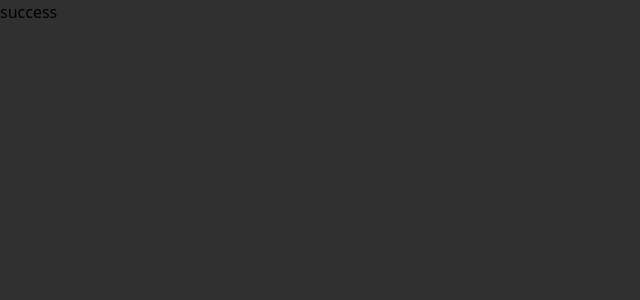
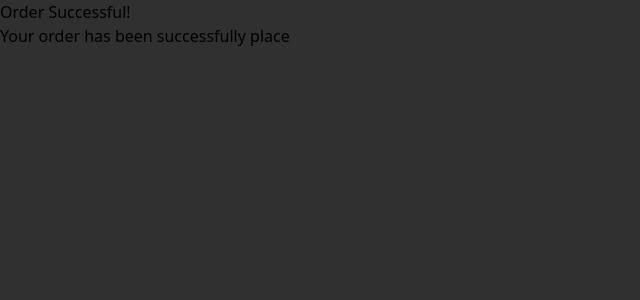
Before and after one commit to Ajay-Bankar/miraStore, a React (Vite) app: page /success in a window 1280 px wide. Shown: the top 300 px of the page, without its empty margins (0-640 px from the left). Built offline with nearby package versions, Linux system fonts and the light colour scheme.

Commit message:
checkout

```diff
--- a/src/Pages/Success.jsx
+++ b/src/Pages/Success.jsx
@@ -2,8 +2,9 @@ import React from 'react'
 
 const Success = () => {
   return (
-    <div>
-      <h1>success</h1>
+    <div className=' flex flex-col items-center justify-center h-screen text-white'>
+      <h1 className=' sm:text-3xl text-xl  font-bold'>Order Successful!</h1>
+      <p>Your order has been successfully place</p>
     </div>
   )
 }
--- a/src/components/Cart.jsx
+++ b/src/components/Cart.jsx
@@ -1,32 +1,25 @@
-import React, { useState } from 'react'
+import React, { useState } from 'react';
 import { IoMdClose } from "react-icons/io";
 import ItemCart from './ItemCart';
 import { useSelector } from 'react-redux';
 import { FaShoppingCart } from "react-icons/fa";
-
-
+import { useNavigate } from 'react-router-dom';
 
 const Cart = () => {
-
-    const [activeCart, setActiveCart] = useState(false)
-
+    const [activeCart, setActiveCart] = useState(false);
     const cartItems = useSelector((state) => state.cart.cart);
-    const totalQty = cartItems.reduce((totalQty, item) => totalQty + item.qty, 0 );
+    const totalQty = cartItems.reduce((totalQty, item) => totalQty + item.qty, 0);
     const totalPrice = cartItems.reduce((total, item) => total + item.qty * item.price, 0);
-
-
-
+    const navigate = useNavigate();
 
     return (
         <div>
-            <div className={` fixed right-0 top-0 w-full  bg-gray-600 h-full p-5 text-white sm:w-[23vw] mb-3 ${activeCart ? "translate-x-0" : "translate-x-full"} transition-all duration-700 z-50 `}>
-               <div className=' overflow-y-scroll scrollbar-hidden   overflow-hidden scroll-smooth sm:h-[450px] h-[350px]'>
-                <div className=' flex justify-between items-center my-3'>
-                   <span className=' text-xl font-bold  '>My Order</span>
-                    <IoMdClose onClick={() => setActiveCart(!activeCart)} className=' border-2 border-gray-400 text-gray-400 font-bold text-xl rounded-md hover:text-red-500 hover:border-red-500 cursor-pointer' />
-
+            <div className={`fixed right-0 top-0 w-full bg-gray-600 h-full p-5 text-white sm:w-[23vw] mb-3 ${activeCart ? "translate-x-0" : "translate-x-full"} transition-all duration-700 z-50`}>
+                <div className='overflow-y-scroll scrollbar-hidden overflow-hidden scroll-smooth sm:h-[450px] h-[350px]'>
+                    <div className='flex justify-between items-center my-3'>
+                        <span className='text-xl font-bold'>My Order</span>
+                        <IoMdClose onClick={() => setActiveCart(!activeCart)} className='border-2 border-gray-400 text-gray-400 font-bold text-xl rounded-md hover:text-red-500 hover:border-red-500 cursor-pointer' />
                     </div>
-
                     {cartItems.length > 0 ? cartItems.map((food) => {
                         return (
                             <ItemCart
@@ -38,29 +31,18 @@ const Cart = () => {
                                 qty={food.qty}
                             />
                         );
-                }) : <h2 className=' text-center font-bold text-xl'>Your Cart is empty</h2>}
-
+                    }) : <h2 className='text-center font-bold text-xl'>Your Cart is empty</h2>}
                 </div>
-
-
-
-                <div className=' absolute bottom-0 mb-5'>
-                    <h3 className=' font-semibold'>Item : {totalQty}</h3>
-                    <h3 className=' font-semibold'>Total Amount : {totalPrice} </h3>
-                    <hr className=' w-[85vw] sm:w-[18vw] my-2 classn' />
-                    <button className=' bg-green-500 font-bold px-3 text-white py-2 rounded-lg  sm:w-[18vw] w-[85vw]'>Checkout</button>
+                <div className='absolute bottom-0 mb-5'>
+                    <h3 className='font-semibold'>Item : {totalQty}</h3>
+                    <h3 className='font-semibold'>Total Amount : {totalPrice} </h3>
+                    <hr className='w-[85vw] sm:w-[18vw] my-2 classn' />
+                    {cartItems.length > 0 && <button onClick={() => navigate("/success")} className='bg-green-500 font-bold px-3 text-white py-2 rounded-lg sm:w-[18vw] w-[85vw]'>Checkout</button>}
                 </div>
-
-
-
             </div>
-            <FaShoppingCart onClick={() => setActiveCart(!activeCart)} className=' rounded-full text-green-400 shadow-md text-5xl bg-white p-3 fixed bottom-4 right-4 animate-bounce cursor-pointer' />
-
-
-
-
+            <FaShoppingCart onClick={() => setActiveCart(!activeCart)} className='rounded-full text-green-400 shadow-md text-5xl bg-white p-3 fixed bottom-4 right-4 animate-bounce cursor-pointer' />
         </div>
     )
 }
 
-export default Cart
+export default Cart;
```
Lines whose indentation alone changed are shown as unchanged.
